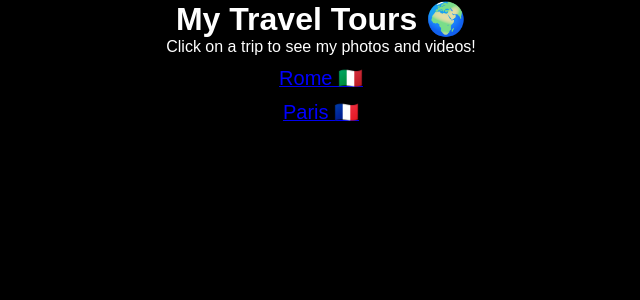
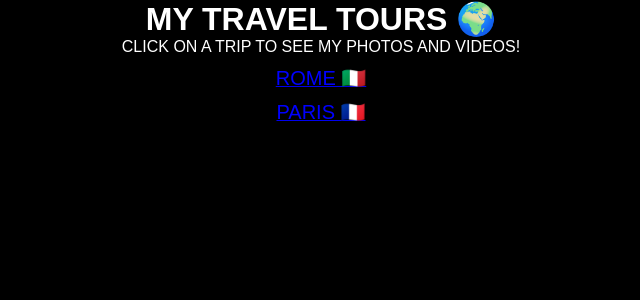
Before and after one commit to Khalil2000web/tour, a Next.js app: page / in a window 1280 px wide. Shown: the top 300 px of the page, without its empty margins (319-959 px from the left). Built offline with nearby package versions, Linux system fonts and the light colour scheme.

Commit message:
Update main.css

```diff
--- a/styles/main.css
+++ b/styles/main.css
@@ -5,11 +5,11 @@
   font-style: normal;
 }
 
-* {padding:0;margin:0;box-sizing: border-box;font-family: 'BB Manual Mono Regula', sans-serif;}
+* {padding:0;margin:0;box-sizing: border-box;font-family: 'BB Manual Mono Regular', sans-serif;}
 
 body,html {
-  font-family: 'BB Manual Mono Regula', sans-serif;
-  background-color:#000;
+  font-family: 'BB Manual Mono Regular', sans-serif;
+  background-color:#000;text-transform:uppercase;
   color:#fff;
   padding:0;
   margin:0;
```
